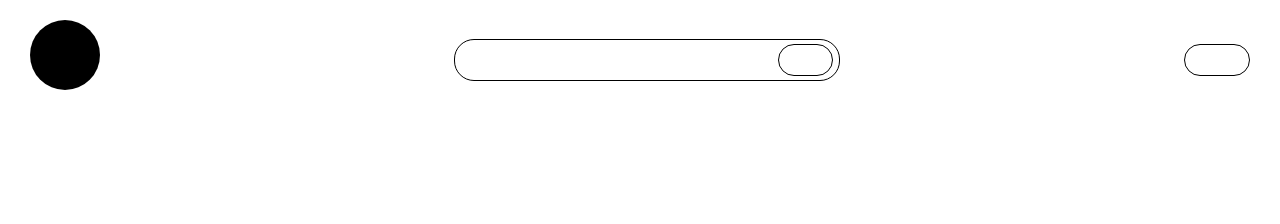
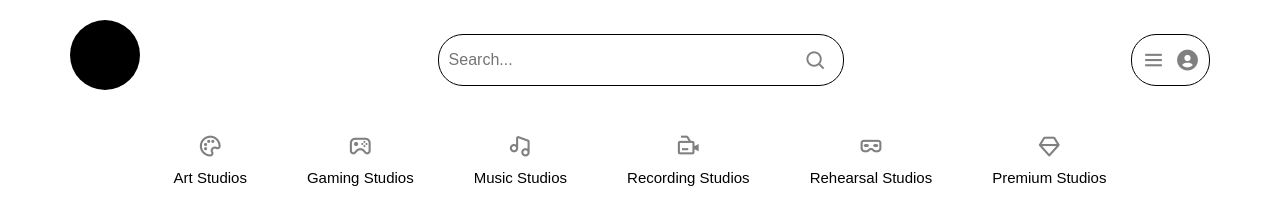
Before and after one commit to Quantumlabss/webProgrammingProject, a plain HTML site: page main.html in a window 1280 px wide. Drawn offline with nearby package versions, Linux system fonts and the light colour scheme.

Commit message:
Header and designs added

```diff
--- a/css/main.css
+++ b/css/main.css
@@ -15,31 +15,140 @@
     height: 70px;
     border-radius: 35px;
     background-color: black;
-    margin: 20px 10px 10px 30px;
+    margin: 20px 10px 10px 70px;
 }
 
 .searchBar {
     margin-top: 20px;
-    border: 1px black solid;
+    border: 1px solid black;
     width: 30%;
-    height: 40px;
-    border-radius: 20px;
+    height: 50px;
+    border-radius: 25px;
+    display: flex;
+    align-items: center;
+    padding: 0 10px;
 }
 
-.searchBtn {
-    margin-left: 84%;
-    margin-top: 4px;
-    border: 1px black solid;
-    width: 14%;
-    height: 30px;
-    border-radius: 20px;
+.searchBar input {
+    width: 95%;
+    height: 100%;
+    border: none;
+    outline: none;
+    background: transparent;
+    font-size: 16px;
+}
+
+.searchBar input::-webkit-search-cancel-button {
+    display: none;
+}
+
+.searchBar i {
+    color: gray;
+    font-size: 23px;
+    margin-right: 5px;
+}
+
+.searchBar:hover {
+    cursor: pointer;
+    transition: 0.3s ease;
+    background-color: rgb(225, 225, 229);
+    box-shadow: 0px 4px 10px rgba(0, 0, 0, 0.2);
+}
+
+.searchBar i:hover {
+    transition: 0.3s ease;
+    color: black;
 }
 
 .profileSpace {
+    display: flex;
+    align-items: center;
+    justify-content: space-evenly;
     margin-top: 20px;
-    margin-right: 30px;
-    width: 5%;
-    height: 30px;
+    margin-right: 70px;
+    width: 6%;
+    height: 50px;
     border: 1px solid black;
-    border-radius: 20px;
+    border-radius: 25px;
 }
+
+.profileSpace i {
+    color: gray;
+    font-size: 25px;
+    cursor: pointer;
+    transition: 0.3s;
+}
+
+.profileSpace:hover {
+    box-shadow: 0px 4px 10px rgba(0, 0, 0, 0.2);
+}
+
+.profileSpace i:hover {
+    color: black;
+}
+
+.rentOptions {
+    display: flex;
+    flex-direction: row;
+    align-items: center;
+    justify-content: center;
+    height: 60px;
+    width: 100%;
+    margin-top: 30px;
+}
+
+.containerOptions {
+    display: flex;
+    flex-direction: row;
+    gap: 60px;
+}
+
+.letter span {
+    font-size: 15px;
+}
+
+.icons span {
+    display: flex;
+    gap: 10px;
+    flex-direction: column;
+    justify-content: center;
+    text-align: center;
+    position: relative;
+}
+
+.icons span i {
+    color: gray;
+    font-size: 25px;
+}
+
+.icons {
+    display: flex;
+    cursor: pointer;
+    align-items: center;
+    transition: transform 0.3s ease-in-out;
+}
+
+.icons:hover i {
+    transition: 0.5s ease;
+    color: black;
+}
+
+.letter span {
+    display: inline-block;
+    position: relative;
+}
+
+.letter span::after {
+    content: "";
+    position: absolute;
+    bottom: -5px;
+    left: 0;
+    width: 0%;
+    height: 2px;
+    background-color: black;
+    transition: width 0.3s ease-in-out;
+}
+
+.icons span:hover .letter span::after {
+    width: 100%;
+}
--- a/js/script.js
+++ /dev/null
@@ -1 +0,0 @@
-aaaaaaaaaaaaaaaaaaaaaaaaaaaa
--- a/main.html
+++ b/main.html
@@ -5,6 +5,9 @@
 <meta name="viewport" content="width=device-width, initial-scale=1.0">
 <title>Web Programming Project</title>
 <link rel="stylesheet" href="./css/main.css">
+<script src="https://ajax.googleapis.com/ajax/libs/jquery/3.7.1/jquery.min.js"></script>
+<script src="/js/script.js"></script>
+<link href='https://unpkg.com/boxicons@2.1.4/css/boxicons.min.css' rel='stylesheet'>
 </head>
 <body>
 <header>
@@ -12,20 +15,56 @@
         <div class="menu">
             <div class="logoImg"></div>
             <div class="searchBar">
-                <div class="searchBtn"></div>
+                <input type="search" placeholder="Search..." id="searchInput">
+                <i class='bx bx-search'id="searchBtn"></i>
             </div>
-            <div class="profileSpace"></div>
-        </div>
-        <div class="rentOptions">
-            <div></div>
-            <div></div>
-            <div></div>
-            <div></div>
-            <div></div>
-            <div></div>
+            <div class="profileSpace">
+                <i class='bx bx-menu'></i>
+                <i class='bx bxs-user-circle'></i>
+            </div>
         </div>
     </nav>
 </header>
+<div class="rentOptions">
+    <div class="containerOptions">
+        <div class="icons">
+            <span>
+                <i class='bx bx-palette'></i>
+                <div class="letter"><span>Art Studios</span></div>
+            </span>
+        </div>
+        <div class="icons">
+            <span>
+                <i class='bx bx-joystick' ></i>
+                <div class="letter"><span>Gaming Studios</span></div>
+            </span>
+        </div>
+        <div class="icons">
+            <span>
+                <i class='bx bx-music' ></i>
+                <div class="letter"><span>Music Studios</span></div>
+            </span>
+        </div>
+        <div class="icons">
+            <span>
+                <i class='bx bx-video-recording'></i>
+                <div class="letter"><span>Recording Studios</span></div>
+            </span>
+        </div>
+        <div class="icons">
+            <span>
+                <i class='bx bx-mask'></i>
+                <div class="letter"><span>Rehearsal Studios</span></div>
+            </span>
+        </div>
+        <div class="icons">
+            <span>
+                <i class='bx bx-diamond'></i>
+                <div class="letter"><span>Premium Studios</span></div>
+            </span>
+        </div>
+    </div>
+</div>
 <div class="bigContainer">
     <div class="studios"></div>
     <div class="studios"></div>
```
